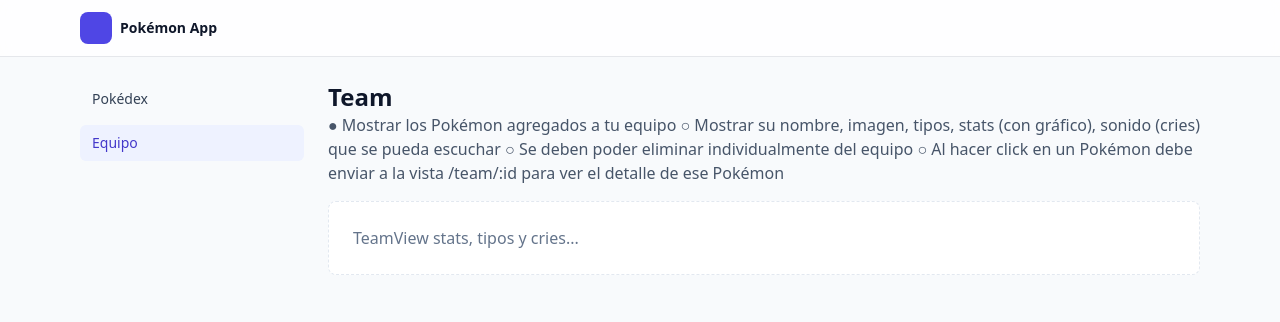
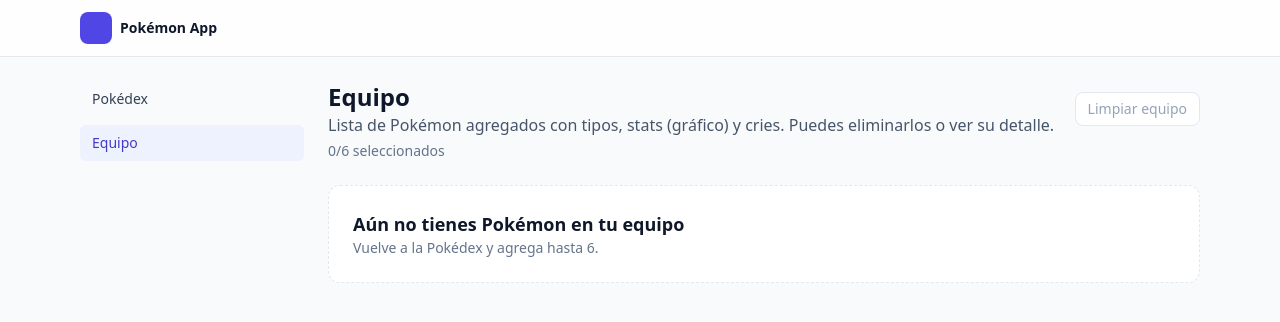
Before and after one commit to angelurbina4/angel-urbina-12-2025, a Vue app: page /team in a window 1280 px wide. Shown: the top 322 px of the page. Built offline with nearby package versions, Linux system fonts and the light colour scheme.

Commit message:
feat: enhance TeamView with loading states

```diff
--- a/src/features/team/views/TeamView.vue
+++ b/src/features/team/views/TeamView.vue
@@ -1,21 +1,110 @@
 <script setup lang="ts">
+import { computed, onMounted, watch } from "vue";
+import { useAsyncState } from "@/shared/composables/useAsyncState";
+import BaseEmptyState from "@/shared/components/ui/BaseEmptyState.vue";
+import BaseSpinner from "@/shared/components/ui/BaseSpinner.vue";
+import BaseButton from "@/shared/components/ui/BaseButton.vue";
+import TeamList from "@/features/team/components/TeamList.vue";
+import { useTeamStore } from "@/stores/team.store";
+import { usePokemonStore } from "@/stores/pokemon.store";
+import type { PokemonDetails } from "@/shared/types/domain";
+
+const teamStore = useTeamStore();
+const pokemonStore = usePokemonStore();
+
+const { loading, error, data, run } = useAsyncState<PokemonDetails[]>();
+
+const load = async () => {
+  await run(async () => {
+    const ids = [...teamStore.teamIds];
+    if (!ids.length) return [];
+    await pokemonStore.ensureTeamDetails(ids);
+    return ids
+      .map((id) => pokemonStore.getPokemon(id))
+      .filter(Boolean) as PokemonDetails[];
+  });
+};
+
+const safeLoad = async () => {
+  try {
+    await load();
+  } catch {
+  }
+};
+
+onMounted(() => {
+  void safeLoad();
+});
+watch(
+  () => [...teamStore.teamIds],
+  () => {
+    void safeLoad();
+  }
+);
+
+const handleRemove = (id: number) => {
+  teamStore.remove(id);
+};
+
+const handleClear = () => {
+  teamStore.clear();
+};
+
+const hasTeam = computed(() => teamStore.count > 0);
 </script>
 
 <template>
-  <section class="space-y-4">
-    <header>
-      <h1 class="text-2xl font-bold text-slate-900">Team</h1>
-      <p class="text-slate-600">
-        ●​ Mostrar los Pokémon agregados a tu equipo
-        ○​ Mostrar su nombre, imagen, tipos, stats (con gráfico), sonido (cries) que se
-        pueda escuchar
-        ○​ Se deben poder eliminar individualmente del equipo
-        ○​ Al hacer click en un Pokémon debe enviar a la vista /team/:id para ver el
-        detalle de ese Pokémon
+  <section class="space-y-6">
+    <header class="space-y-1">
+      <div class="flex items-center justify-between gap-2">
+        <div>
+          <h1 class="text-2xl font-bold text-slate-900">Equipo</h1>
+          <p class="text-slate-600">
+            Lista de Pokémon agregados con tipos, stats (gráfico) y cries. Puedes eliminarlos o ver su detalle.
+          </p>
+        </div>
+        <BaseButton
+          variant="secondary"
+          size="sm"
+          :disabled="teamStore.count === 0"
+          @click="handleClear"
+        >
+          Limpiar equipo
+        </BaseButton>
+      </div>
+      <p class="text-sm text-slate-500">
+        {{ teamStore.count }}/6 seleccionados
       </p>
     </header>
-    <div class="rounded-lg border border-dashed border-slate-200 bg-white p-6 text-slate-500">
-      TeamView stats, tipos y cries...
+
+    <div v-if="loading" class="flex justify-center py-10">
+      <BaseSpinner />
+    </div>
+
+    <div v-else-if="error" class="py-6">
+      <BaseEmptyState
+        title="Error al cargar equipo"
+        description="No pudimos obtener los detalles. Intenta de nuevo."
+      >
+        <button
+          class="text-sm font-semibold text-indigo-600 hover:underline"
+          type="button"
+          @click="load"
+        >
+          Reintentar
+        </button>
+      </BaseEmptyState>
+    </div>
+
+    <div v-else-if="!hasTeam">
+      <BaseEmptyState
+        title="Aún no tienes Pokémon en tu equipo"
+        description="Vuelve a la Pokédex y agrega hasta 6."
+      />
+    </div>
+
+    <div v-else>
+      <TeamList :pokemons="data ?? []" @remove="handleRemove" />
     </div>
   </section>
 </template>
```
